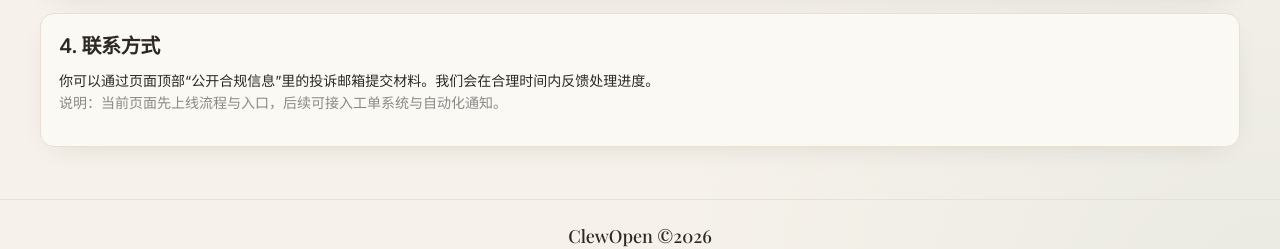
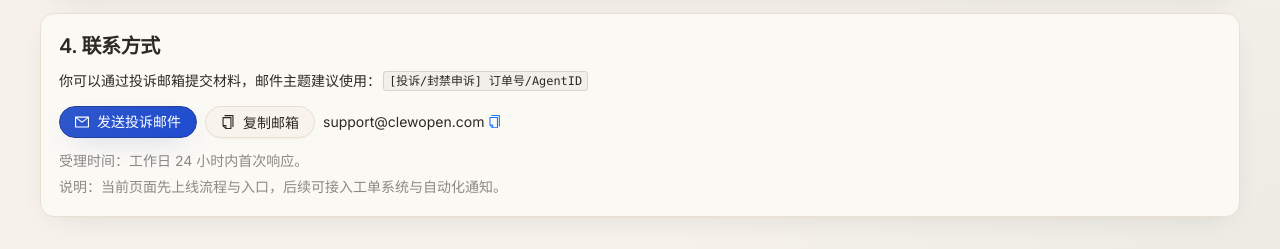
Before and after one commit to jobmake77/clewopen, a React (Vite) app in the folder frontend/: page /legal/complaint in a window 1280 px wide. Shown: the part 821-1070 px from the top of the page. Built offline with nearby package versions, Linux system fonts and the light colour scheme; no server answers; a web font is replaced by a local one.

Commit message:
feat(legal): add complaint email actions and response SLA

```diff
--- a/frontend/src/pages/Legal/ComplaintPolicy.jsx
+++ b/frontend/src/pages/Legal/ComplaintPolicy.jsx
@@ -1,7 +1,26 @@
-import { List, Typography } from 'antd'
+import { useMemo } from 'react'
+import { Button, List, Space, Typography, message } from 'antd'
+import { CopyOutlined, MailOutlined } from '@ant-design/icons'
 import ComplianceLayout from './ComplianceLayout'
 
 const { Paragraph, Text } = Typography
+
+export default function ComplaintPolicy() {
+  const complaintEmail = 'support@clewopen.com'
+  const complaintSubject = '[投诉/封禁申诉] 订单号/AgentID'
+  const mailtoHref = useMemo(
+    () => `mailto:${complaintEmail}?subject=${encodeURIComponent(complaintSubject)}`,
+    [complaintEmail],
+  )
+
+  const handleCopyEmail = async () => {
+    try {
+      await navigator.clipboard.writeText(complaintEmail)
+      message.success('投诉邮箱已复制')
+    } catch {
+      message.error('复制失败，请手动复制邮箱地址')
+    }
+  }
 
   const sections = [
     {
@@ -47,16 +66,31 @@ const sections = [
     {
       title: '4. 联系方式',
       content: (
+        <>
           <Paragraph>
-        你可以通过页面顶部“公开合规信息”里的投诉邮箱提交材料。我们会在合理时间内反馈处理进度。
-        <br />
+            你可以通过投诉邮箱提交材料，邮件主题建议使用：
+            <Text code>{complaintSubject}</Text>
+          </Paragraph>
+          <Space wrap style={{ marginBottom: 12 }}>
+            <Button type="primary" icon={<MailOutlined />} href={mailtoHref}>
+              发送投诉邮件
+            </Button>
+            <Button icon={<CopyOutlined />} onClick={handleCopyEmail}>
+              复制邮箱
+            </Button>
+            <Text copyable>{complaintEmail}</Text>
+          </Space>
+          <Paragraph style={{ marginBottom: 4 }}>
+            <Text type="secondary">受理时间：工作日 24 小时内首次响应。</Text>
+          </Paragraph>
+          <Paragraph style={{ marginBottom: 0 }}>
             <Text type="secondary">说明：当前页面先上线流程与入口，后续可接入工单系统与自动化通知。</Text>
           </Paragraph>
+        </>
       ),
     },
   ]
 
-export default function ComplaintPolicy() {
   return (
     <ComplianceLayout
       title="投诉与封禁流程"
```
Lines whose indentation alone changed are shown as unchanged.
